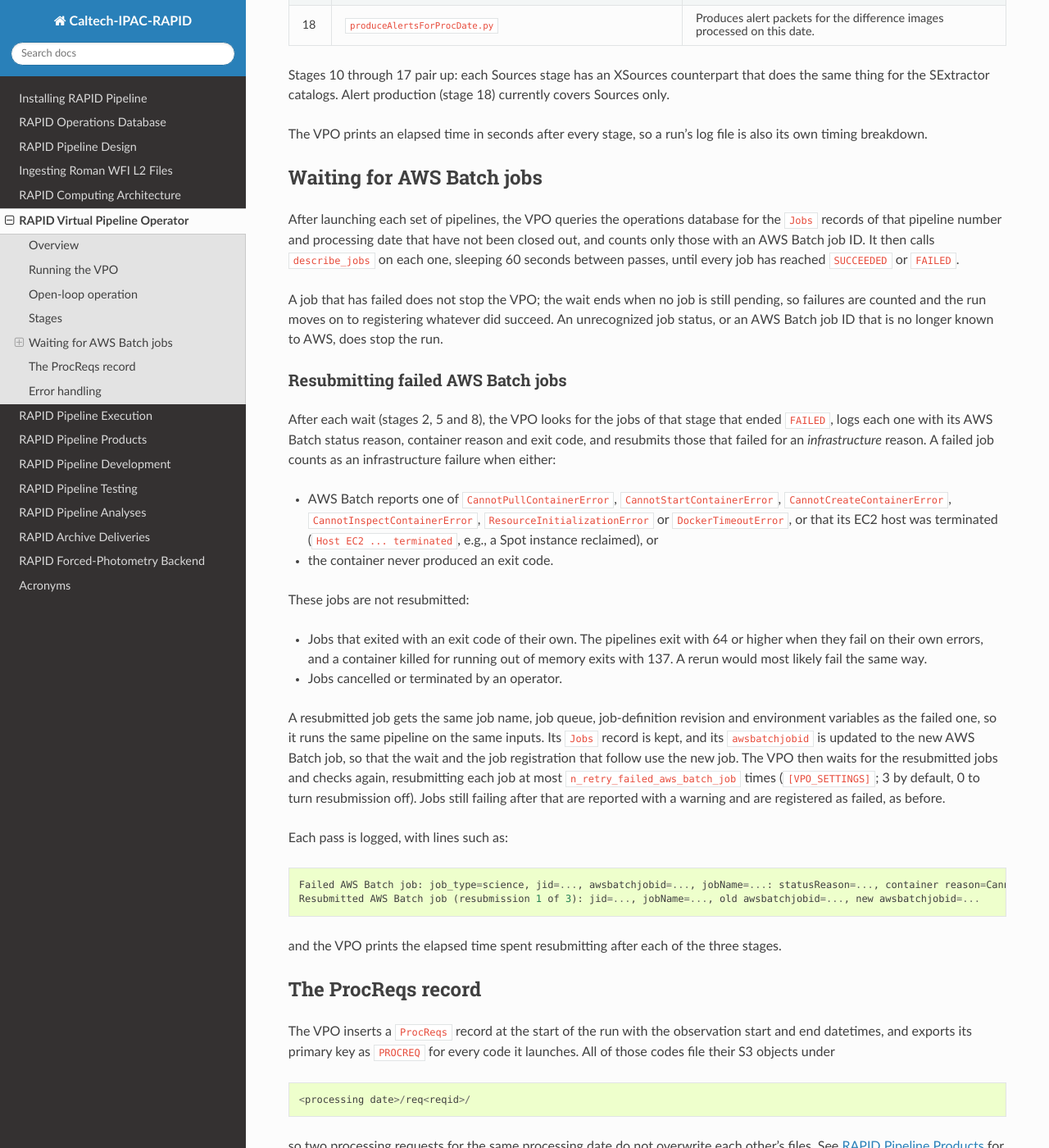
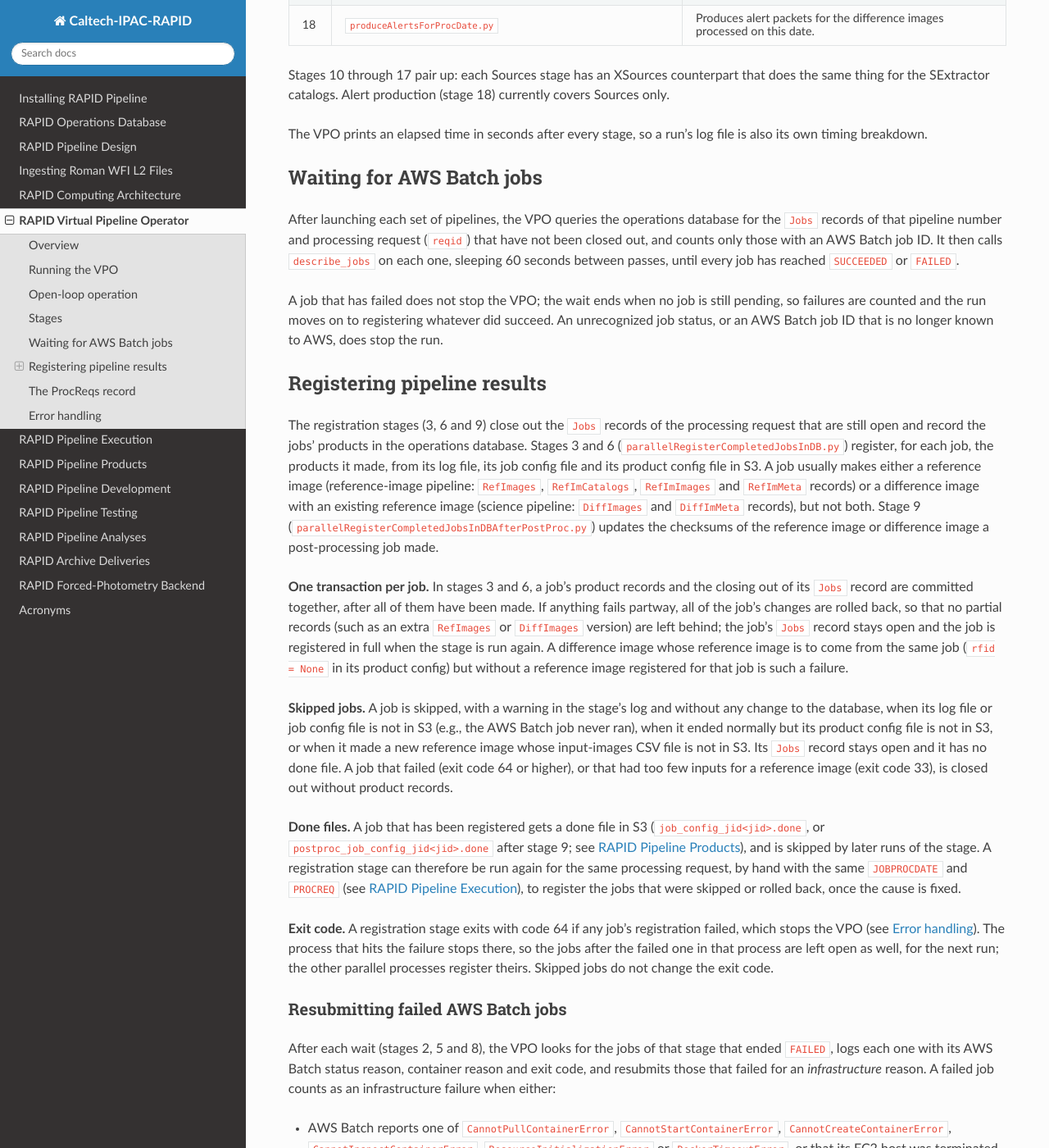
Before and after one commit to Caltech-IPAC/rapid, a Sphinx documentation site: the page built from docs/source/ops/vpo.rst, in a window 1280 px wide and 1400 px high, scrolled down 5330 px. Shown: the whole window at 82% size. Built offline with Sphinx 7.4.7 and the Read the Docs theme 3.1.0, drawn with Linux system fonts in a browser that asks for light colours; the version number could not be read and is left out.

Commit message:
Document the registration stages: one transaction per job, skipped jobs, done files, rerunning
vpo.rst: new "Registering pipeline results" section (stages 3, 6 and 9): reference-image or
difference-image products per job, one transaction per job with rollback, the jobs skipped
and left open, done files and rerunning a stage for the same processing request, exit code 64.
The wait and the registration select open Jobs records by processing request (reqid), not
processing date (stale since #264).  bulk_run.rst: the same, briefly, with a link.

Co-Authored-By: Claude Opus 5.5 (1M context) <noreply@anthropic.com>

```diff
--- a/docs/source/ops/vpo.rst
+++ b/docs/source/ops/vpo.rst
@@ -332,7 +332,8 @@ Waiting for AWS Batch jobs
 ************************************
 
 After launching each set of pipelines, the VPO queries the operations database for the
-``Jobs`` records of that pipeline number and processing date that have not been closed out,
+``Jobs`` records of that pipeline number and processing request (``reqid``) that have not been
+closed out,
 and counts only those with an AWS Batch job ID.  It then calls ``describe_jobs`` on each
 one, sleeping 60 seconds between passes, until every job has reached ``SUCCEEDED`` or
 ``FAILED``.
@@ -341,6 +342,49 @@ A job that has failed does not stop the VPO; the wait ends when no job is still
 failures are counted and the run moves on to registering whatever did succeed.  An
 unrecognized job status, or an AWS Batch job ID that is no longer known to AWS, does stop
 the run.
+
+
+.. _vpo-registration:
+
+Registering pipeline results
+************************************
+
+The registration stages (3, 6 and 9) close out the ``Jobs`` records of the processing request
+that are still open and record the jobs' products in the operations database.  Stages 3 and 6
+(``parallelRegisterCompletedJobsInDB.py``) register, for each job, the products it made, from
+its log file, its job config file and its product config file in S3.  A job usually makes
+either a reference image (reference-image pipeline: ``RefImages``, ``RefImCatalogs``,
+``RefImImages`` and ``RefImMeta`` records) or a difference image with an existing reference
+image (science pipeline: ``DiffImages`` and ``DiffImMeta`` records), but not both.  Stage 9
+(``parallelRegisterCompletedJobsInDBAfterPostProc.py``) updates the checksums of the reference
+image or difference image a post-processing job made.
+
+**One transaction per job.**  In stages 3 and 6, a job's product records and the closing out
+of its ``Jobs`` record are committed together, after all of them have been made.  If anything
+fails partway, all of the job's changes are rolled back, so that no partial records (such as an
+extra ``RefImages`` or ``DiffImages`` version) are left behind; the job's ``Jobs`` record stays
+open and the job is registered in full when the stage is run again.  A difference image whose
+reference image is to come from the same job (``rfid = None`` in its product config) but
+without a reference image registered for that job is such a failure.
+
+**Skipped jobs.**  A job is skipped, with a warning in the stage's log and without any change
+to the database, when its log file or job config file is not in S3 (e.g., the AWS Batch job
+never ran), when it ended normally but its product config file is not in S3, or when it made
+a new reference image whose input-images CSV file is not in S3.  Its ``Jobs`` record stays
+open and it has no done file.  A job that failed (exit code 64 or higher), or that had too few
+inputs for a reference image (exit code 33), is closed out without product records.
+
+**Done files.**  A job that has been registered gets a done file in S3
+(``job_config_jid<jid>.done``, or ``postproc_job_config_jid<jid>.done`` after stage 9; see
+:doc:`../prod/products`), and is skipped by later runs of the stage.  A registration stage can
+therefore be run again for the same processing request, by hand with the same ``JOBPROCDATE``
+and ``PROCREQ`` (see :doc:`bulk_run`), to register the jobs that were skipped or rolled back,
+once the cause is fixed.
+
+**Exit code.**  A registration stage exits with code 64 if any job's registration failed,
+which stops the VPO (see `Error handling`_).  The process that hits the failure stops there, so
+the jobs after the failed one in that process are left open as well, for the next run; the other
+parallel processes register theirs.  Skipped jobs do not change the exit code.
 
 
 Resubmitting failed AWS Batch jobs
```
Also changed, not shown: docs/source/ops/bulk_run.rst (+11 -3 lines).
